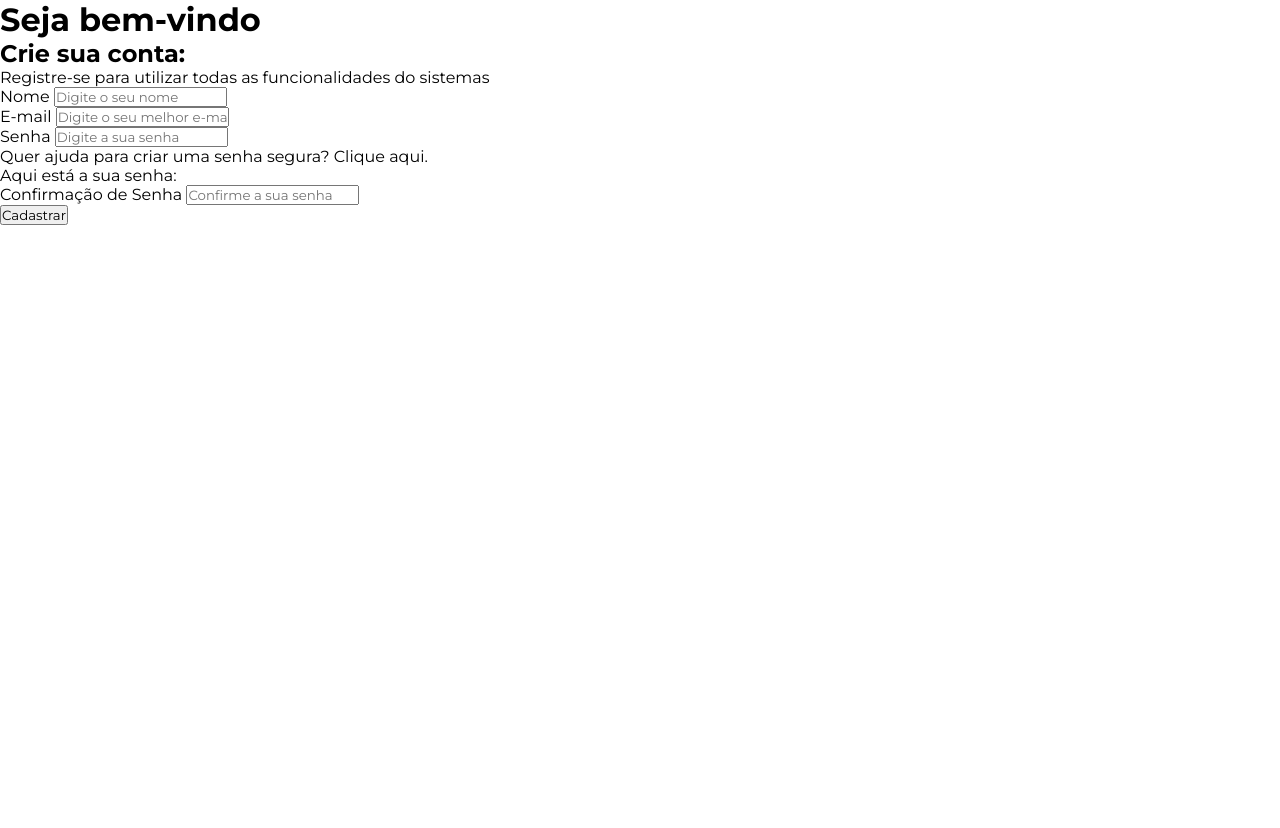
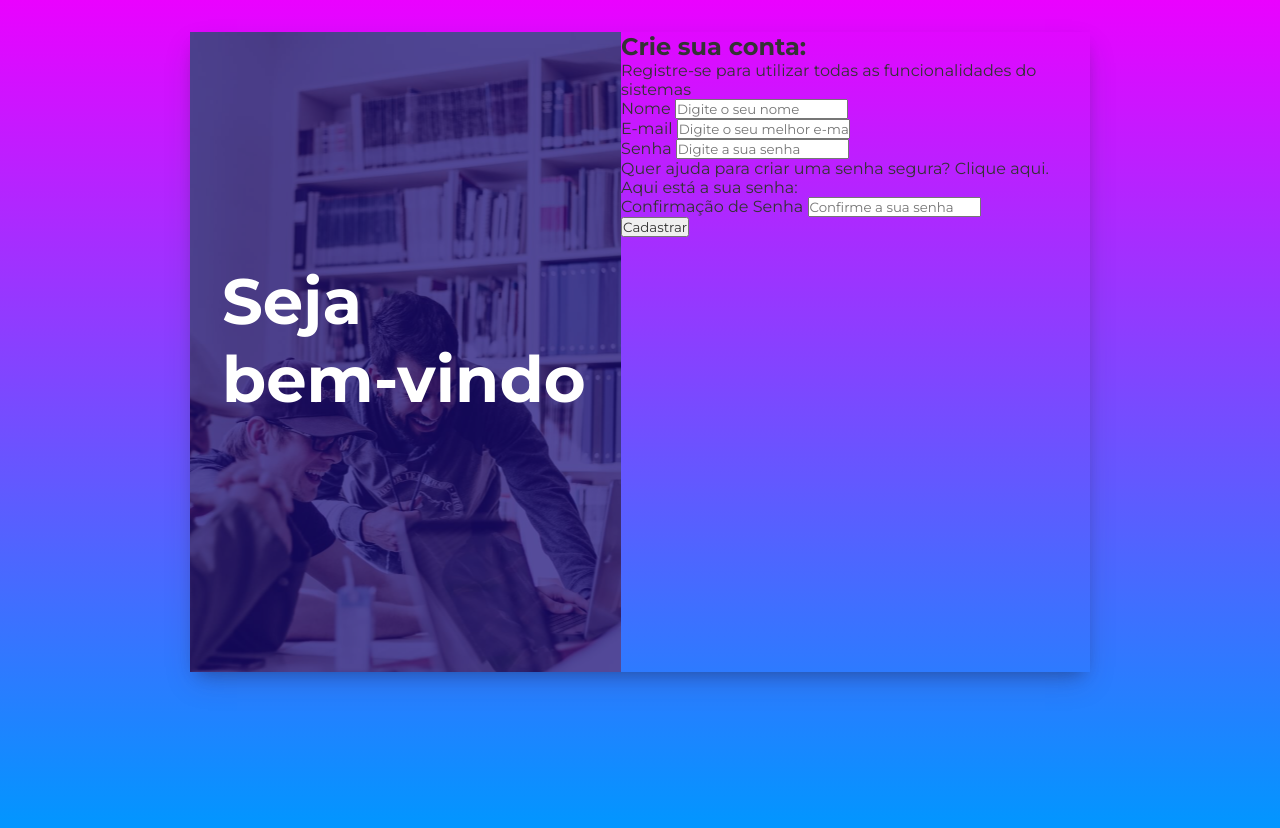
Before and after one commit to lilian-rangel/Projeto-Gerador-Senhas, a plain HTML site: page index.html in a window 1280 px wide. Before the commit the page ends 800 px from the top, so only its background shows below. Drawn offline with Linux system fonts and the light colour scheme.

Commit message:
:lipstick: feat: estilização register-container| register-banner

```diff
--- a/assets/css/styles.css
+++ b/assets/css/styles.css
@@ -1,6 +1,51 @@
 * {
-    padding: 0;
-    margin: 0;
     box-sizing: border-box;
     font-family: 'Montserrat', sans-serif;
+    margin: 0;
+    padding: 0;
+    color: #333;
 }
+
+html, body {
+    height: auto;
+    min-height: 100vh;
+}
+
+html {
+    background: linear-gradient(180deg, #ea02ff 0%, #0097ff 100%);
+}
+
+input:focus {
+    outline: none;
+}
+
+#register-container {
+    max-width: 900px;
+    min-height: 80vh;
+    margin: 2rem auto;
+    display: flex;
+    box-shadow: rgba(50, 50, 93, 0.25) 0px 13px 27px -5px,
+    rgba(0, 0, 0, 0.3) 0px 8px 16px -8px;
+}
+
+#register-banner {
+    background: url(../img/bg-form.jpg);
+    background-size: cover;
+    background-position: center;
+    width: 50%;
+}
+
+#banner-layer {
+    background-color: rgba(25, 11, 122, 0.7);
+    height: 100%;
+    padding: 2rem;
+    display: flex;
+    align-items: center;
+}
+
+#register-banner h1{
+    font-size: 4rem;
+    margin-bottom: 1.5rem;
+    color: #fff;
+    word-spacing: 50rem;
+}
```
